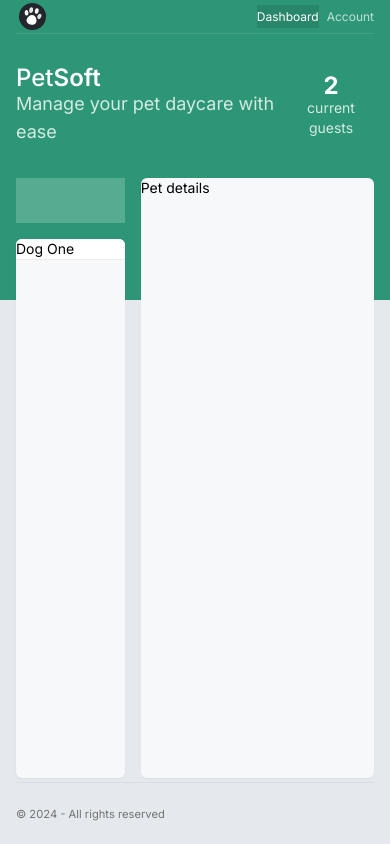
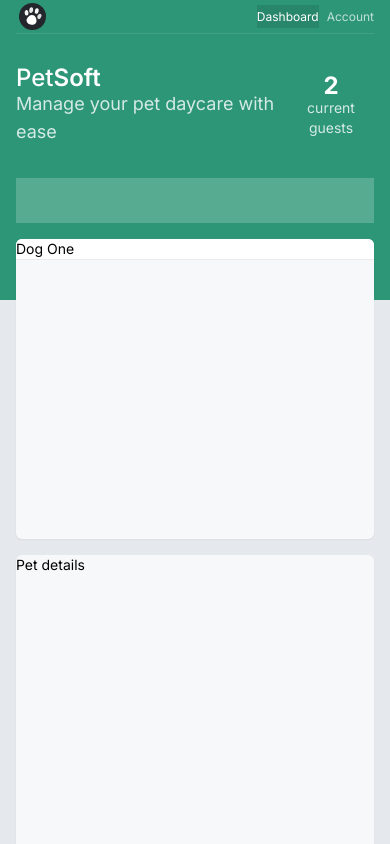
Before and after one commit to Christian-Mar/petsoft, a Next.js app: page /app/dashboard in a window 390 px wide. Shown: the top 844 px of the page. Built offline with nearby package versions, Linux system fonts and the light colour scheme.

Commit message:
responsive grid layout

```diff
--- a/src/app/(app)/app/dashboard/page.tsx
+++ b/src/app/(app)/app/dashboard/page.tsx
@@ -21,16 +21,16 @@
 					<p className='opacity-80'>current guests</p>
 				</section>
 			</div>
-			<div className='grid grid-cols-3 grid-rows-[45px_1fr] gap-4 h-[600px]'>
-				<div className='row-start-1 row-span-1 col-start-1 col-span-1'>
+			<div className='grid md:grid-cols-3 md:grid-rows-[45px_1fr] grid-rows-[45px_300px_500px] gap-4 md:h-[600px]'>
+				<div className='md:row-start-1 md:row-span-1 md:col-start-1 md:col-span-1'>
 					<SearchForm />
 				</div>
-				<div className='row-start-2 row-span-full col-start-1 col-span-1'>
+				<div className='md:row-start-2 md:row-span-full md:col-start-1 md:col-span-1'>
 					<ContentBlock>
 						<PetList />
 					</ContentBlock>
 				</div>
-				<div className='row-start-1 row-span-full col-start-2 col-span-full'>
+				<div className='md:row-start-1 md:row-span-full md:col-start-2 md:col-span-full'>
 					<ContentBlock>
 						<PetDetails />
 					</ContentBlock>
```
